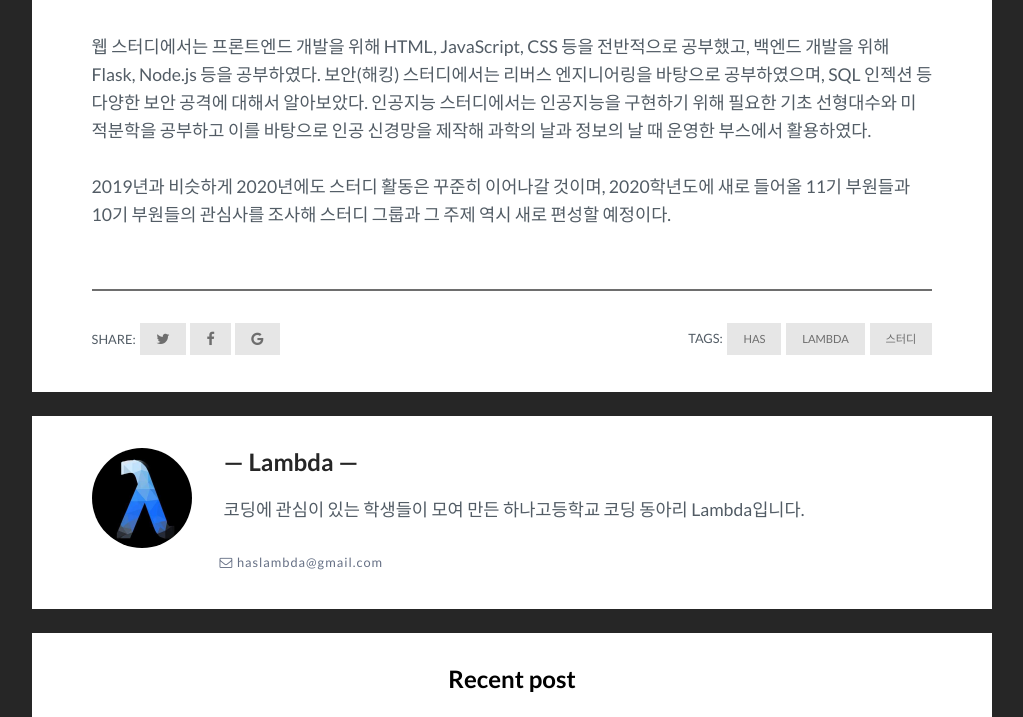
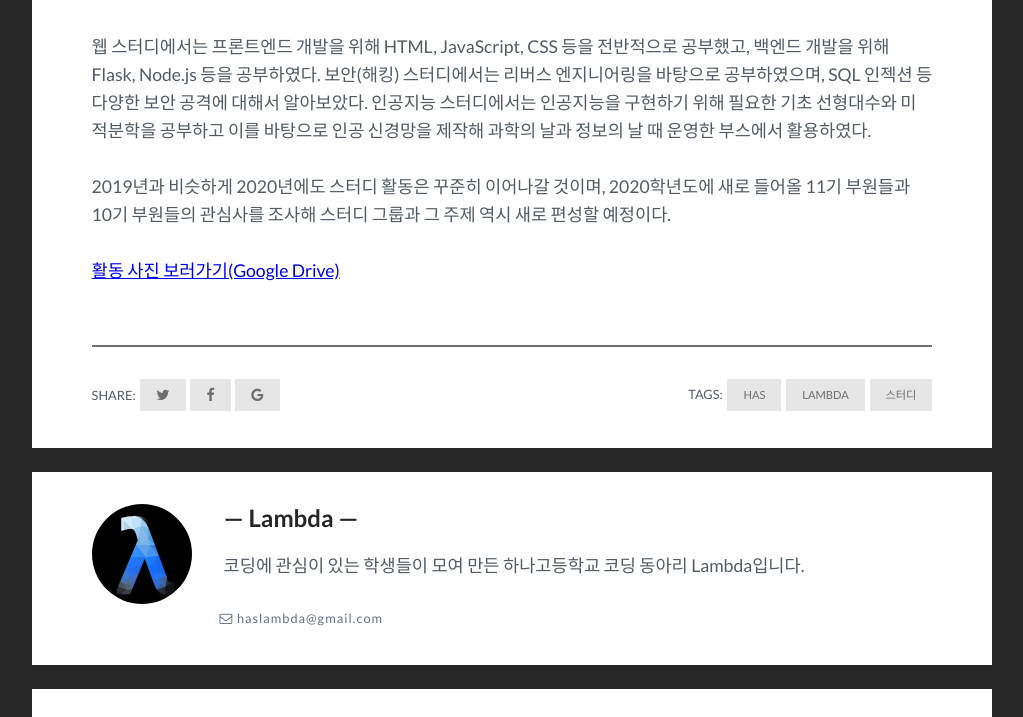
Before and after one commit to haslambda/blog, a Jekyll site: the page built from _posts/2020-02-05-2019-LAMBDA-스터디-진행.md, in a window 1280 px wide and 900 px high, scrolled down 812 px, cut to the strip 0-717 px from the top of the window. Shown: the whole strip, without its empty margins (128-1151 px from the left). Built offline with Jekyll 4.4.1, drawn with Linux system fonts in a browser that asks for light colours; comment, search, counter and statistics services are not loaded.

Commit message:
Update 2020-02-05-2019-LAMBDA-스터디-진행.md

```diff
--- a/_posts/2020-02-05-2019-LAMBDA-스터디-진행.md
+++ b/_posts/2020-02-05-2019-LAMBDA-스터디-진행.md
@@ -12,3 +12,5 @@ comments: true
   웹 스터디에서는 프론트엔드 개발을 위해 HTML, JavaScript, CSS 등을 전반적으로 공부했고, 백엔드 개발을 위해 Flask, Node.js 등을 공부하였다. 보안(해킹) 스터디에서는 리버스 엔지니어링을 바탕으로 공부하였으며, SQL 인젝션 등 다양한 보안 공격에 대해서 알아보았다. 인공지능 스터디에서는 인공지능을 구현하기 위해 필요한 기초 선형대수와 미적분학을 공부하고 이를 바탕으로 인공 신경망을 제작해 과학의 날과 정보의 날 때 운영한 부스에서 활용하였다.
 
   2019년과 비슷하게 2020년에도 스터디 활동은 꾸준히 이어나갈 것이며, 2020학년도에 새로 들어올 11기 부원들과 10기 부원들의 관심사를 조사해 스터디 그룹과 그 주제 역시 새로 편성할 예정이다.
+
+  [활동 사진 보러가기(Google Drive)](https://drive.google.com/open?id=15goOhRSrNLG2fGgJxR3EtiaxRG4WdpZ0)
```
